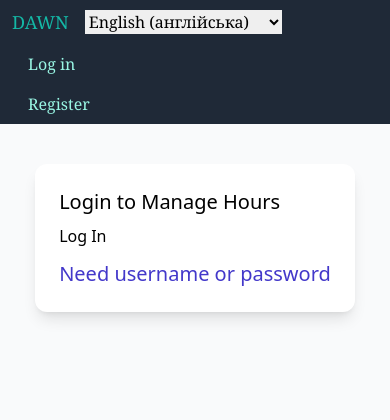
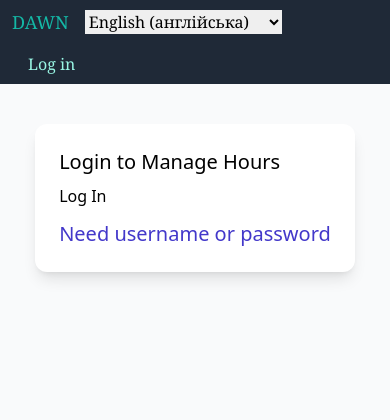
Before and after one commit to ddrake/dawn, a Django app: template account/templates/registration/login.html in a window 390 px wide. Shown: the top 420 px of the page. Run offline with Django 3.2, Linux system fonts and the light colour scheme; the template is opened without the code that fills it, so the values that code supplies are empty; some libraries are stand-ins or nearby versions.

Commit message:
Remove self-registration option for now.

```diff
--- a/account/urls.py
+++ b/account/urls.py
@@ -6,7 +6,6 @@ from .views import (RegistrationView, ActivateView, CheckEmailView,
 from django.contrib.auth import views as auth_views
 
 urlpatterns = [
-    path('register/', RegistrationView.as_view(), name='register'),
     path('activate/<uidb64>/<token>/', ActivateView.as_view(), name='activate'),
     path('check-email/', CheckEmailView.as_view(), name="check_email"),
     path('delete-account/', DeleteAccountView.as_view(), name='delete_account'),
--- a/dawn/templates/base.html
+++ b/dawn/templates/base.html
@@ -90,11 +90,6 @@
                 class="block mt-4 sm:inline-block sm:mt-0 text-teal-200 hover:text-white ml-4"
               >{% translate "Log in" %}
               </a>
-              <a
-                href="{% url 'register' %}"
-                class="block mt-4 sm:inline-block sm:mt-0 text-teal-200 hover:text-white ml-4"
-              >{% translate "Register" %}
-              </a>
             {% endif %}
           </div>
         </div>
```
